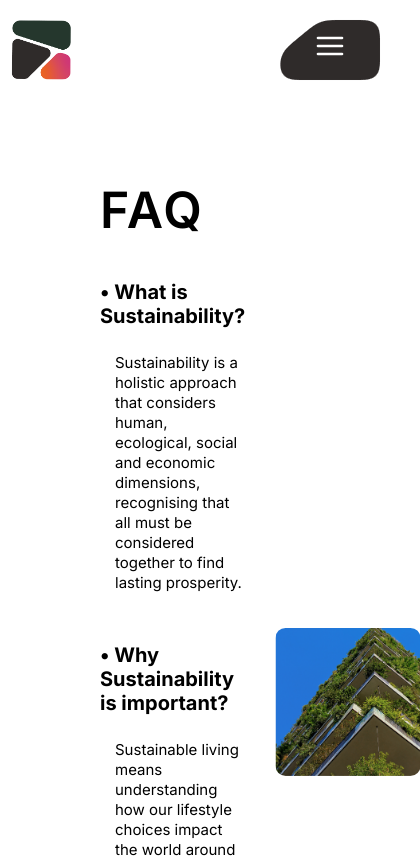
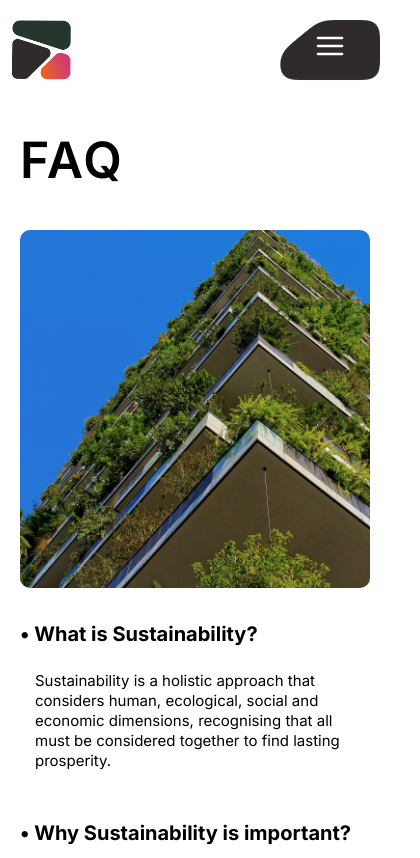
Before and after one commit to Ganeshshinde-2003/PURU-s-Website, a Next.js app: page /faqs in a window 390 px wide. Shown: the top 858 px of the page, 420 px wide, since content can reach past the window. Built offline with nearby package versions, Linux system fonts and the light colour scheme.

Commit message:
creted responsive design

```diff
--- a/src/app/contactus/page.module.css
+++ b/src/app/contactus/page.module.css
@@ -48,3 +48,31 @@
   box-shadow: 0 0 20px rgba(0, 0, 0, 5);
   cursor: pointer;
 }
+@media (max-width: 1000px) {
+  .main {
+    padding: 100px 20px;
+  }
+}
+@media (max-width: 800px) {
+  .askings span{
+    font-size: 45px;
+  }
+  .contact{
+    font-size: 50px;
+  }
+}
+@media (max-width: 500px) {
+  .circle{
+    display: none;
+  }
+  .container{
+    flex-direction: column;
+    gap: 50px;
+  }
+  .main {
+    padding: 40px 20px;
+  }
+  .namings{
+    gap: 20px;
+  }
+}
--- a/src/app/faqs/page.module.css
+++ b/src/app/faqs/page.module.css
@@ -1,49 +1,50 @@
-.main{
+.main {
   padding: 100px 0px;
   padding-left: 100px;
   display: flex;
   flex-direction: column;
   gap: 40px;
 }
-.faqhead{
+.faqhead {
   font-size: 50px;
   font-weight: 600;
   letter-spacing: 2px;
 }
-.faqsection{
+.faqsection {
   position: relative;
   display: flex;
   gap: 30px;
   height: auto;
 }
-.faqsection .faqs, .faqsection .faqiamge{
+.faqsection .faqs,
+.faqsection .faqiamge {
   width: 50%;
 }
-.image{
+.image {
   width: 100%;
   object-fit: cover;
   height: auto;
 }
-.faqs{
+.faqs {
   display: flex;
   flex-direction: column;
   gap: 50px;
 }
-.faq1{
+.faq1 {
   display: flex;
   flex-direction: column;
   gap: 25px;
 }
-.faq1 .que{
+.faq1 .que {
   font-size: 20px;
   font-weight: bold;
 }
-.faq1 .ans{
+.faq1 .ans {
   font-size: 15px;
   padding-left: 15px;
   line-height: 20px;
 }
-.faqsection .faqiamge{
+.faqsection .faqiamge {
   position: sticky;
   top: 0;
   min-width: 50%;
@@ -55,4 +56,39 @@
   left: 50%;
   transform: translate(-50%, -50%);
   max-width: 700px;
+  height: 100%;
+  object-fit: cover;
 }
+@media (max-width: 800px) {
+  .main {
+    padding-left: 20px;
+  }
+}
+@media (max-width: 600px) {
+  .main {
+    padding: 50px 20px;
+  }
+  .faqsection .faqiamge {
+    position: relative;
+  }
+  .faqsection .faqiamge img {
+    position: relative;
+  }
+  .faqsection {
+    flex-direction: column-reverse;
+  }
+  .faqsection .faqs,
+  .faqsection .faqiamge {
+    width: 100%;
+  }
+  .faqsection .faqiamge {
+    height: auto;
+  }
+  .faqsection .faqiamge img {
+    height: auto;
+    position: relative;
+    top: 0;
+    left: 0;
+    transform: translate(0, 0);
+  }
+}
--- a/src/app/purustories/page.jsx
+++ b/src/app/purustories/page.jsx
@@ -5,6 +5,7 @@ import styles from "./page.module.css";
 
 import Stories from "../../../public/2 1 (1).png";
 import wwr from "../../../public/katthy-k-mal-FBX_qonbn5M-unsplash 1.png";
+import wwd from "../../../public/lycs-architecture-U2BI3GMnSSE-unsplash 1.png";
 import v1 from "../../../public/vectors/Vector (1).png";
 import v2 from "../../../public/vectors/Vector (2).png";
 import StoriesIamge from "../../../public/stories-image.png";
@@ -77,7 +78,7 @@ function page() {
       <section className={styles.approach}>
         <div className={styles.imgpart}>
           <span>What “We” Do</span>
-          <Image src={wwr} alt="approach" height={600} />
+          <Image src={wwd} alt="approach" height={600} />
         </div>
         <div className={`${styles.textpart} ${styles.textpartwedo}`}>
           <p>
--- a/src/app/purustories/page.module.css
+++ b/src/app/purustories/page.module.css
@@ -171,7 +171,7 @@
     }
     .approach{
       flex-direction: column;
-      margin: 250px 20px;
+      margin: 150px 20px;
     }
     .imgpart{
       padding-left: 0;
```
Also changed, not shown: src/compenents/Forms/form.module.css (+14 -0 lines). Lines whose indentation alone changed are shown as unchanged.
